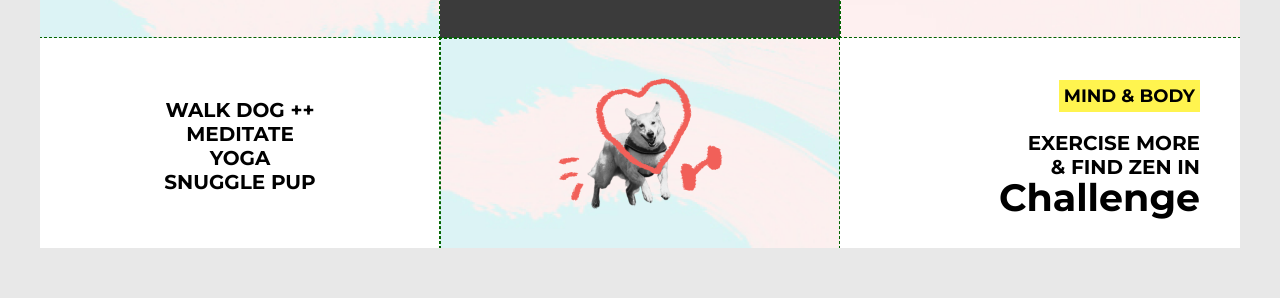
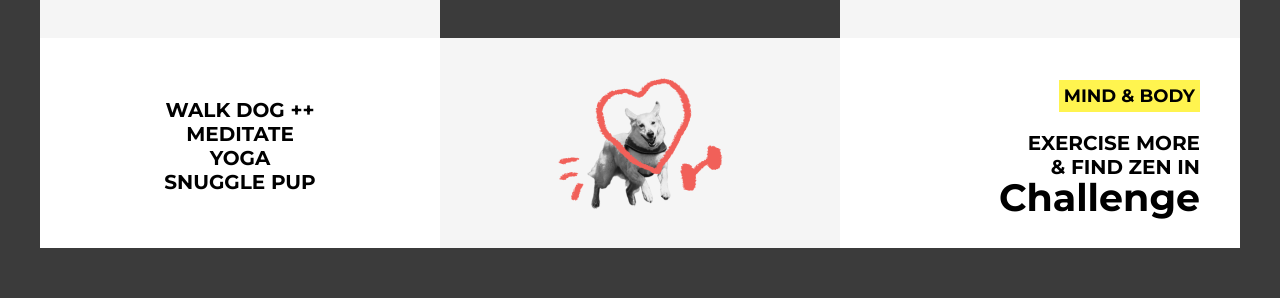
Before and after one commit to sofialeriksson/skillcrush-vision-board, a plain HTML site: page index.html in a window 1280 px wide. Shown: the part 652-950 px from the top of the page. Drawn offline with Linux system fonts and the light colour scheme.

Commit message:
Updated background-color

```diff
--- a/css/main.css
+++ b/css/main.css
@@ -1,5 +1,5 @@
 body {
-    background-color: #E8E8E8;
+    background-color: #3B3B3B;;
 }
 
 #vision-board {
@@ -7,15 +7,13 @@ body {
     height: 850px;
     margin: 50px auto;
     overflow: auto;
-    background: url('../img/background.png');
-    background-size: cover;
+    background-color: #F5F5F5;
     font-family: 'Montserrat', sans-serif;
     font-size: 20px;
     text-transform: uppercase;
 }
 
 .block {
-    outline: 1px dashed darkgreen;
     float: left;
     box-sizing: border-box;
     width: 400px;
```
Also changed, not shown: img/background.png (deleted).
